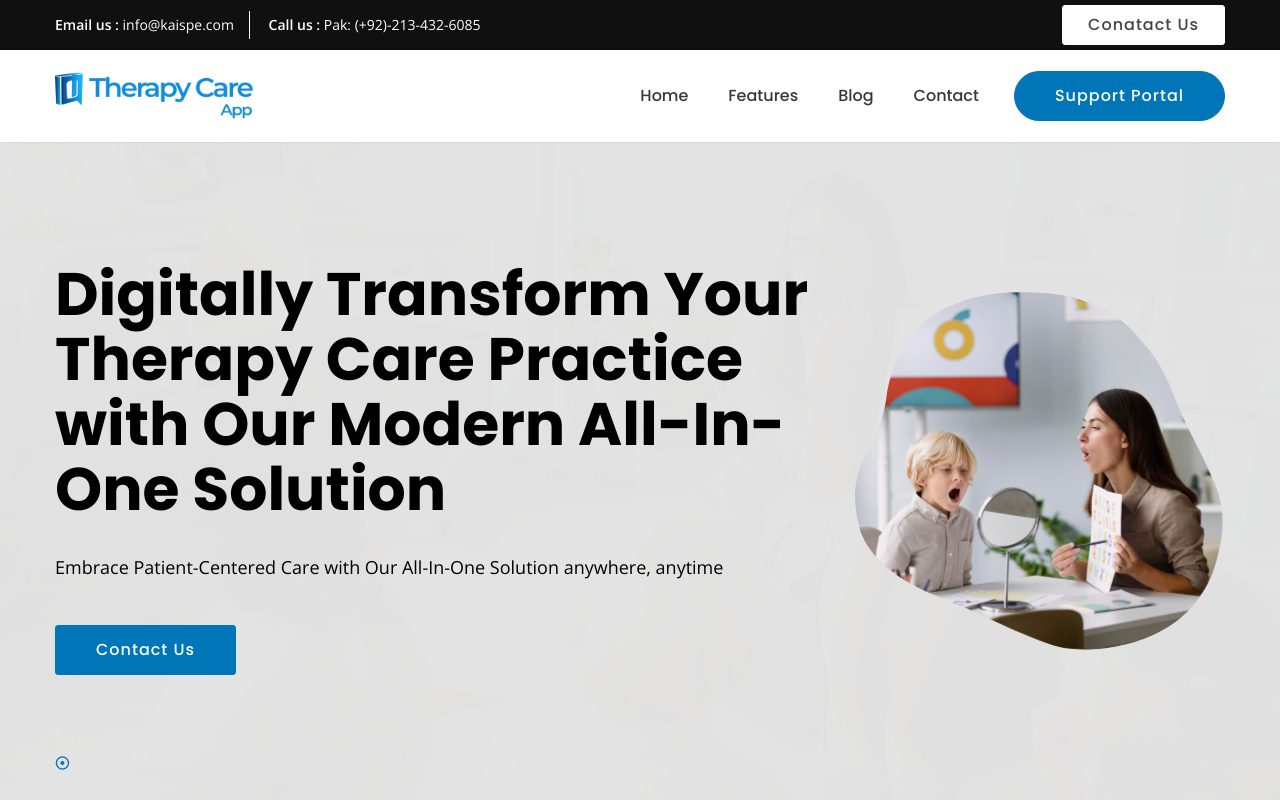
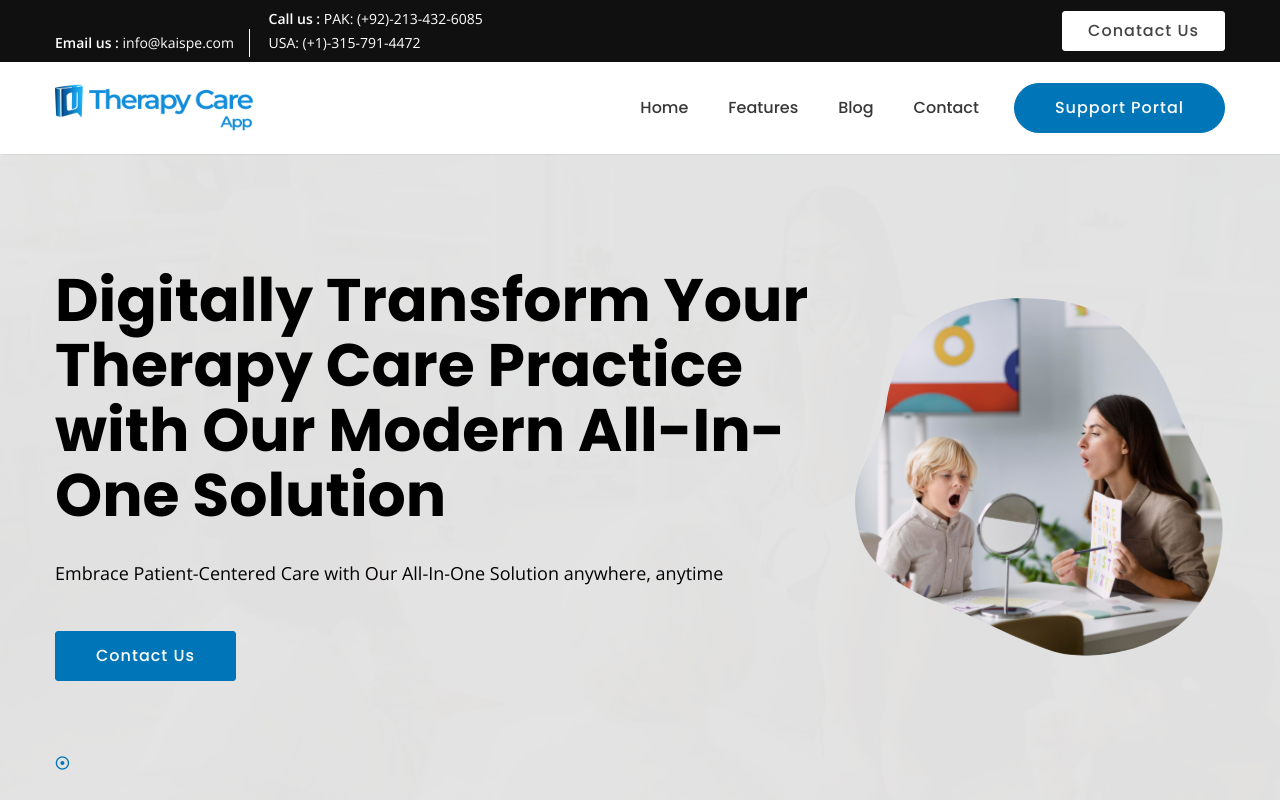
Before and after one commit to yyimam/health-care-speech-website, a plain HTML site: page index.html in a window 1280 px wide. Shown: the top 800 px of the page. Drawn offline with nearby package versions, Linux system fonts and the light colour scheme.

Commit message:
Update index.html

```diff
--- a/index.html
+++ b/index.html
@@ -262,7 +262,8 @@
                     </li>
                     <li>
                       Call us :
-                      <a href="tel://+1-800-915-6270">Pak: (+92)-213-432-6085</a>
+                      <a href="tel://+1-800-915-6270">PAK: (+92)-213-432-6085</a><br />
+                      <a href="tel://+1-800-915-6270">USA: (+1)-315-791-4472</a><br />
                     </li>
                   </ul>
                 </div>
```
